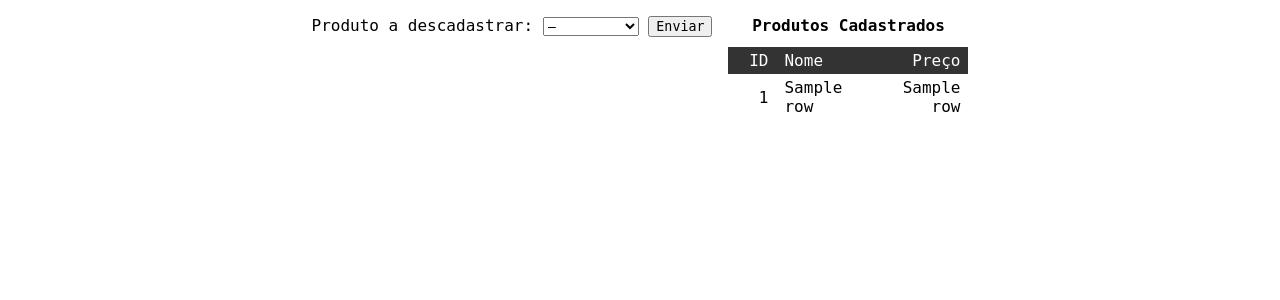
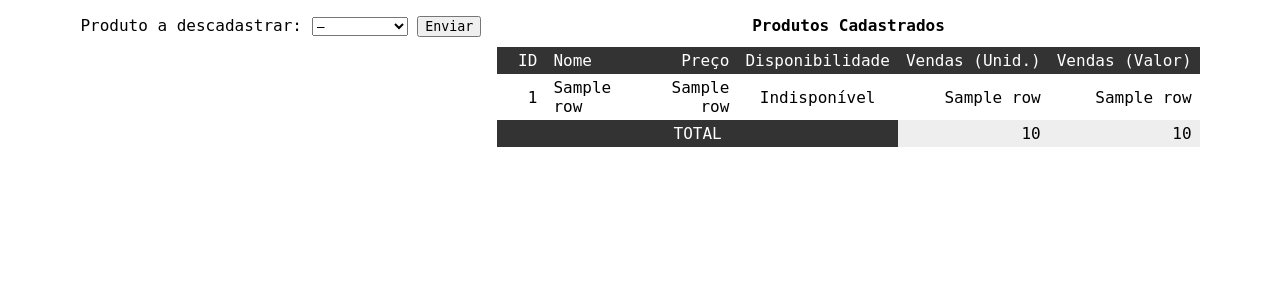
Before and after one commit to s-mitsueda/div_proj1_turma2, a Flask app: template templates/_menu_cadastro.html in a window 1280 px wide. Shown: the top 300 px of the page. Run offline with Flask 2, Linux system fonts and the light colour scheme; the template is opened without the code that fills it: most values are stand-ins (such as "Sample title", 1, 10 or a date in 2020); parts of the project's set-up code (start-up, migrations or seed data) failed here and were passed over.

Commit message:
Adicionar campos adicionais na tabela de produtos cadastrados
Agora a tabela contém campos mostrando a disponibilidade de cada produto, assim como a quantidade total de unidades vendidas, e o valor total. A última linha também contém a soma de unidades e valores vendidos de todos os produtos.

```diff
--- a/static/style.css
+++ b/static/style.css
@@ -44,12 +44,14 @@ caption {
 .col_nome	{width: 6rem;}
 .col_preco	{width: 6rem;}
 
-thead {
+thead,
+tfoot th {
 	background-color: #333333;
 	color: #FFFFFF;
 }
 
-tbody tr:nth-of-type(even) {
+tbody tr:nth-of-type(even),
+tfoot td {
 	background-color: #EEEEEE;
 }
 
@@ -58,5 +60,6 @@ th, td {
 	font-weight: normal;
 }
 
-.cell_int	{text-align: end;}
+.cell_num	{text-align: end;}
 .cell_str	{text-align: start;}
+.cell_cen	{text-align: center;}
--- a/templates/table_produtos.html
+++ b/templates/table_produtos.html
@@ -4,29 +4,46 @@
 		<col class="col_id">
 		<col class="col_nome">
 		<col class="col_preco">
+		<col class="col_disponibilidade">
+		<col class="col_preco_total">
+		<col class="col_quantidade_total">
 	</colgroup>
 	<thead>
 		<tr>
-			<th scope="col" class="cell_int">ID</th>
+			<th scope="col" class="cell_num">ID</th>
 			<th scope="col" class="cell_str">Nome</th>
-			<th scope="col" class="cell_int">Preço</th>
+			<th scope="col" class="cell_num">Preço</th>
+			<th scope="col" class="cell_str">Disponibilidade</th>
+			<th scope="col" class="cell_num">Vendas (Unid.)</th>
+			<th scope="col" class="cell_num">Vendas (Valor)</th>
 		</tr>
 	</thead>
 	<tbody>
 		{% if produtos.empty %}
 		<tr>
-			<td class="cell_int">—</td>
+			<td class="cell_num">—</td>
 			<td class="cell_str">—</td>
-			<td class="cell_int">—</td>
+			<td class="cell_num">—</td>
+			<td class="cell_cen">—</td>
+			<td class="cell_num">—</td>
+			<td class="cell_num">—</td>
 		</tr>
 		{% else %}
 		{% for row in produtos.itertuples() %}
 		<tr>
-			<td class="cell_int">{{ row[0] }}</td>
+			<td class="cell_num">{{ row[0] }}</td>
 			<th scope="row" class="cell_str">{{ row[1] }}</th>
-			<td class="cell_int">{{ row[2] }}</td>
+			<td class="cell_num">{{ row[2] }}</td>
+			<td class="cell_cen">{{ "Disponível" if row[3] else "Indisponível" }}</td>
+			<td class="cell_num">{{ row[4] }}</td>
+			<td class="cell_num">{{ row[5] }}</td>
 		</tr>
 		{% endfor %}
 		{% endif %}
 	</tbody>
+	<tfoot>
+		<th scope="row" colspan="4" class="cell_cen">TOTAL</th>
+		<td class="cell_num">{{ produtos["qtd_vendas"].sum() }}</td>
+		<td class="cell_num">{{ produtos["valor_vendas"].sum() }}</td>
+	</tfoot>
 </table>
```
Also changed, not shown: Produtos.csv (+8 -8 lines).
